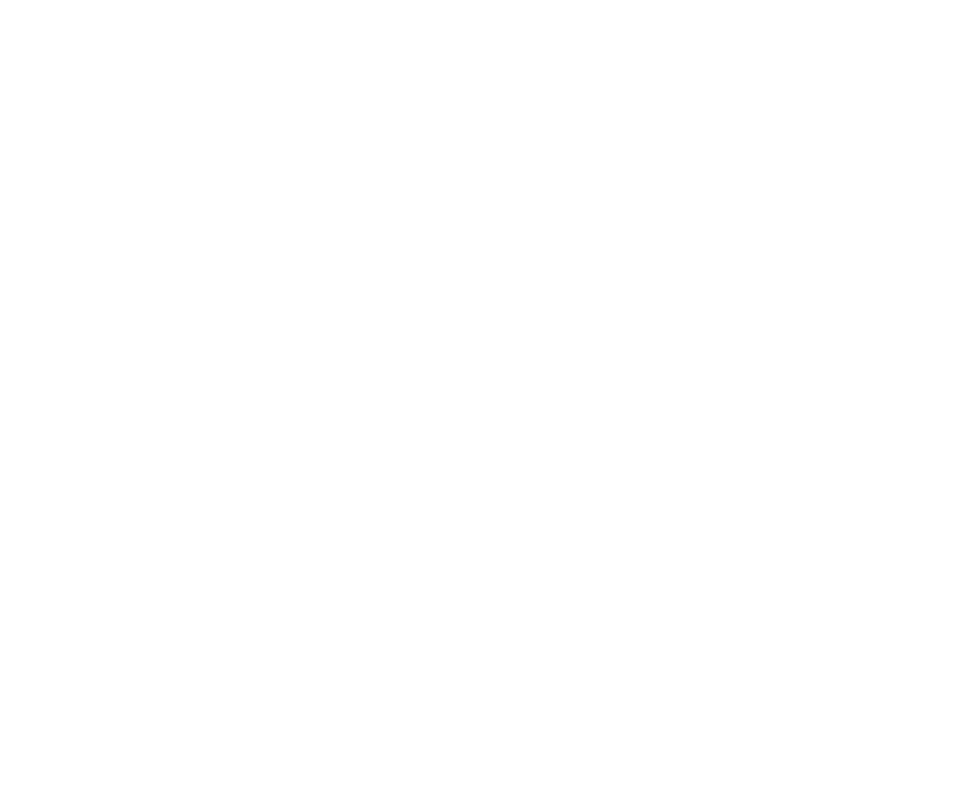
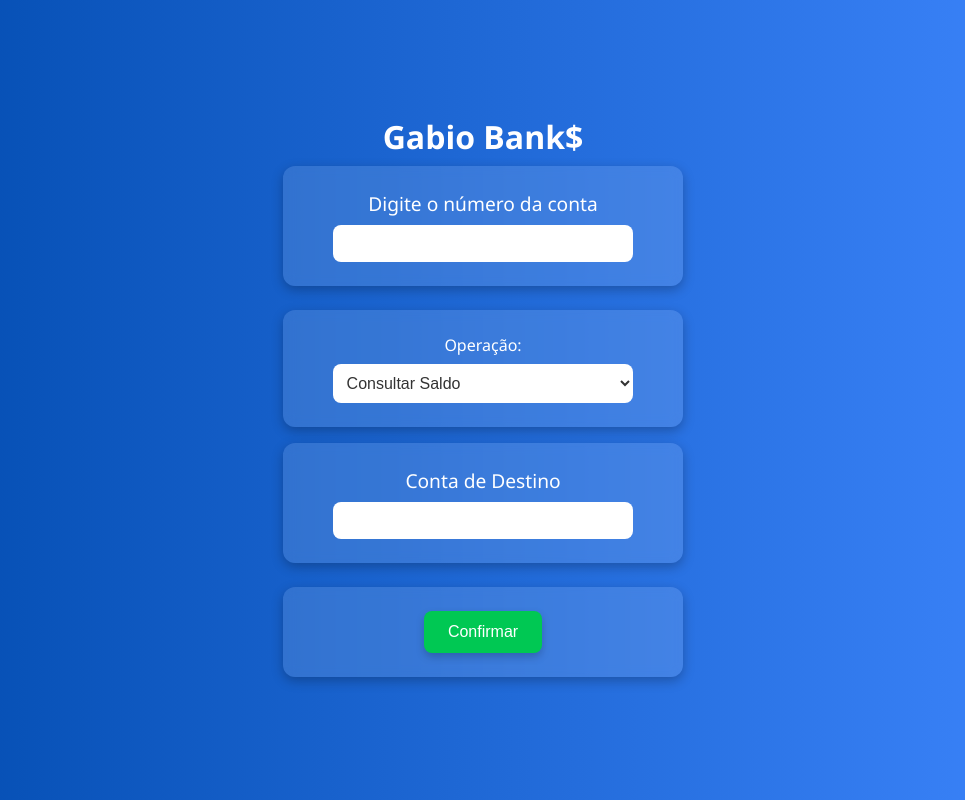
Before and after one commit to savyo100/Front_aplication, a website built with Parcel: page gbtp-client/src/index.html in a window 1280 px wide. Shown: the whole page, without its empty margins (157-1122 px from the left). Built offline with nearby package versions, Linux system fonts and the light colour scheme.

Commit message:
html e css atualizados

```diff
--- a/gbtp-client/src/index.html
+++ b/gbtp-client/src/index.html
@@ -1,13 +1,32 @@
 <!DOCTYPE html>
 <html lang="en">
+
 <head>
     <meta charset="UTF-8">
     <meta name="viewport" content="width=device-width, initial-scale=1.0">
-    <title>Document</title>
+    <link rel="stylesheet" href="./style.css">
+    <title>Gabio Bank</title>
 </head>
+<h1>Gabio Bank$</h1>
 <body>
+    <div class="text1">Digite o número da conta<br><input type="text" name="" id="numero-conta"></div>
+    <div class="operacao">
+        <label for="operacao">Operação:</label>
+        <select name="opcao" id="opcao">
+            <option value="consultar">Consultar Saldo</option>
+            <option value="deposito">Deposito</option>
+            <option value="saque">Saque</option>
+            <option value="transferencia">Transfêrencia</option>
+        </select><br>
+    </div>
+    <div class="text2">Conta de Destino <br><input type="text" name="" id="conta-destino">
+    </div>
 
+    <div class="botao">
+        <button id="botao">Confirmar</button>
+    </div>
 
     <script src="./index.ts" type="module"></script>
 </body>
+
 </html>
--- /dev/null
+++ b/gbtp-client/src/style.css
@@ -0,0 +1,90 @@
+/* Reset básico */
+* {
+    margin: 0;
+    padding: 0;
+    box-sizing: border-box;
+}
+
+/* Estilo do corpo */
+body {
+    font-family: 'Segoe UI', Tahoma, Geneva, Verdana, sans-serif;
+    background: linear-gradient(to right, #004aad, #3f87ff);
+    color: #fff;
+    min-height: 100vh;
+    display: flex;
+    flex-direction: column;
+    align-items: center;
+    justify-content: center;
+    padding: 2rem 1rem;
+}
+
+/* Container principal */
+body > div,
+.operacao {
+    background-color: rgba(255, 255, 255, 0.12);
+    border-radius: 12px;
+    padding: 1.5rem;
+    margin: 0.5rem 0;
+    width: 100%;
+    max-width: 400px;
+    text-align: center;
+    box-shadow: 0 4px 12px rgba(0, 0, 0, 0.25);
+    backdrop-filter: blur(6px);
+}
+
+/* Texto */
+.text1,
+.text2 {
+    font-size: 1.2rem;
+    margin-bottom: 1rem;
+}
+
+/* Inputs e selects */
+input[type="text"],
+select {
+    margin-top: 0.5rem;
+    padding: 0.6rem;
+    width: 100%;
+    max-width: 300px;
+    font-size: 1rem;
+    border-radius: 8px;
+    border: none;
+    outline: none;
+    background-color: #fff;
+    color: #333;
+}
+
+/* Select personalizado */
+select {
+    font-weight: 500;
+    cursor: pointer;
+}
+
+/* Botão */
+.butao {
+    display: flex;
+    justify-content: center;
+    margin-top: 1rem;
+}
+
+button {
+    background-color: #00c853;
+    color: #fff;
+    padding: 0.75rem 1.5rem;
+    font-size: 1rem;
+    border: none;
+    border-radius: 8px;
+    cursor: pointer;
+    transition: background-color 0.3s ease, transform 0.2s ease;
+    box-shadow: 0 4px 8px rgba(0, 0, 0, 0.2);
+}
+
+button:hover {
+    background-color: #00b342;
+    transform: scale(1.05);
+}
+
+button:active {
+    background-color: #009e37;
+    transform: scale(0.98);
+}
```
Also changed, not shown: gbtp-client/src/comunicador.ts (added, +50 -0 lines), 1 other file.
